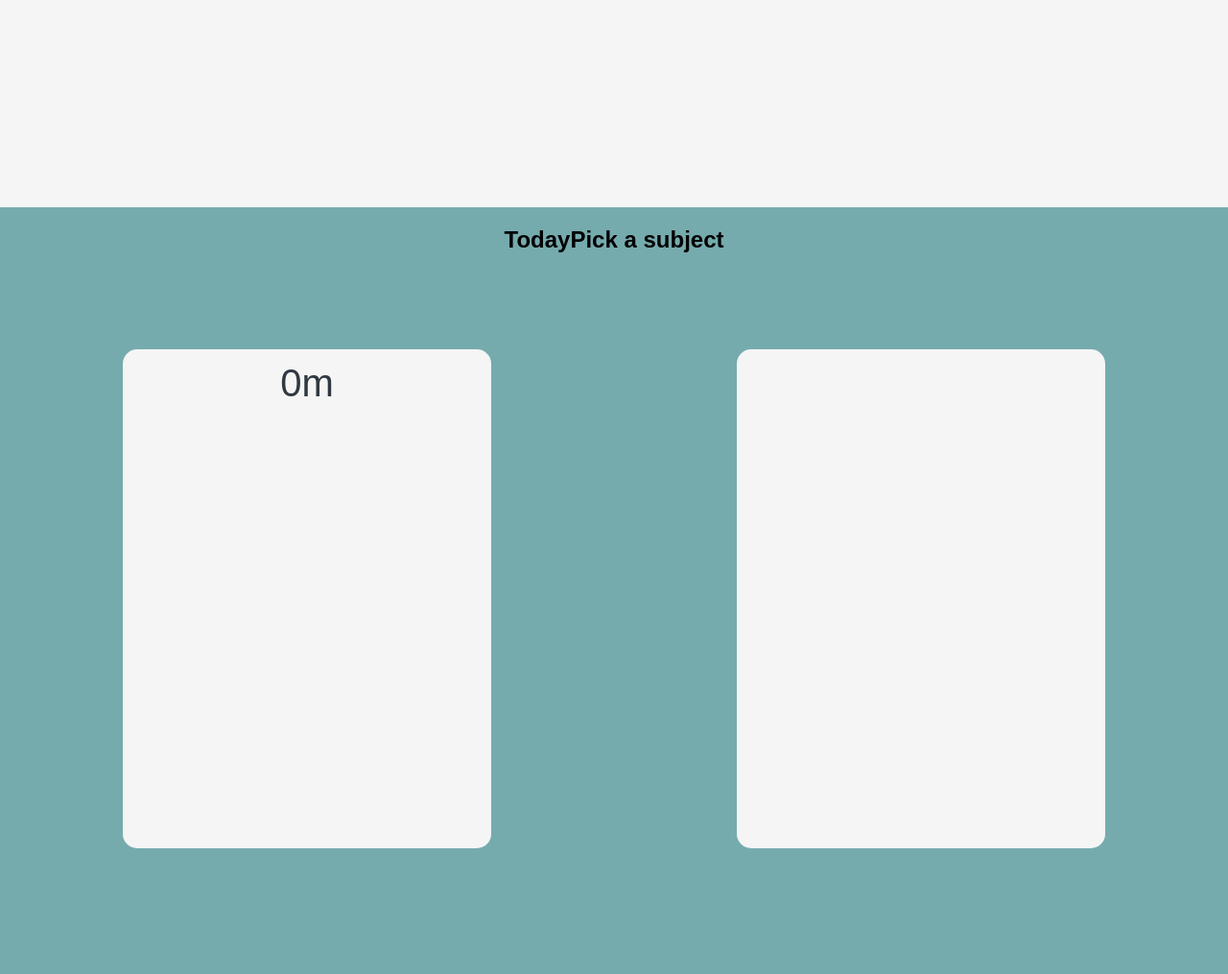
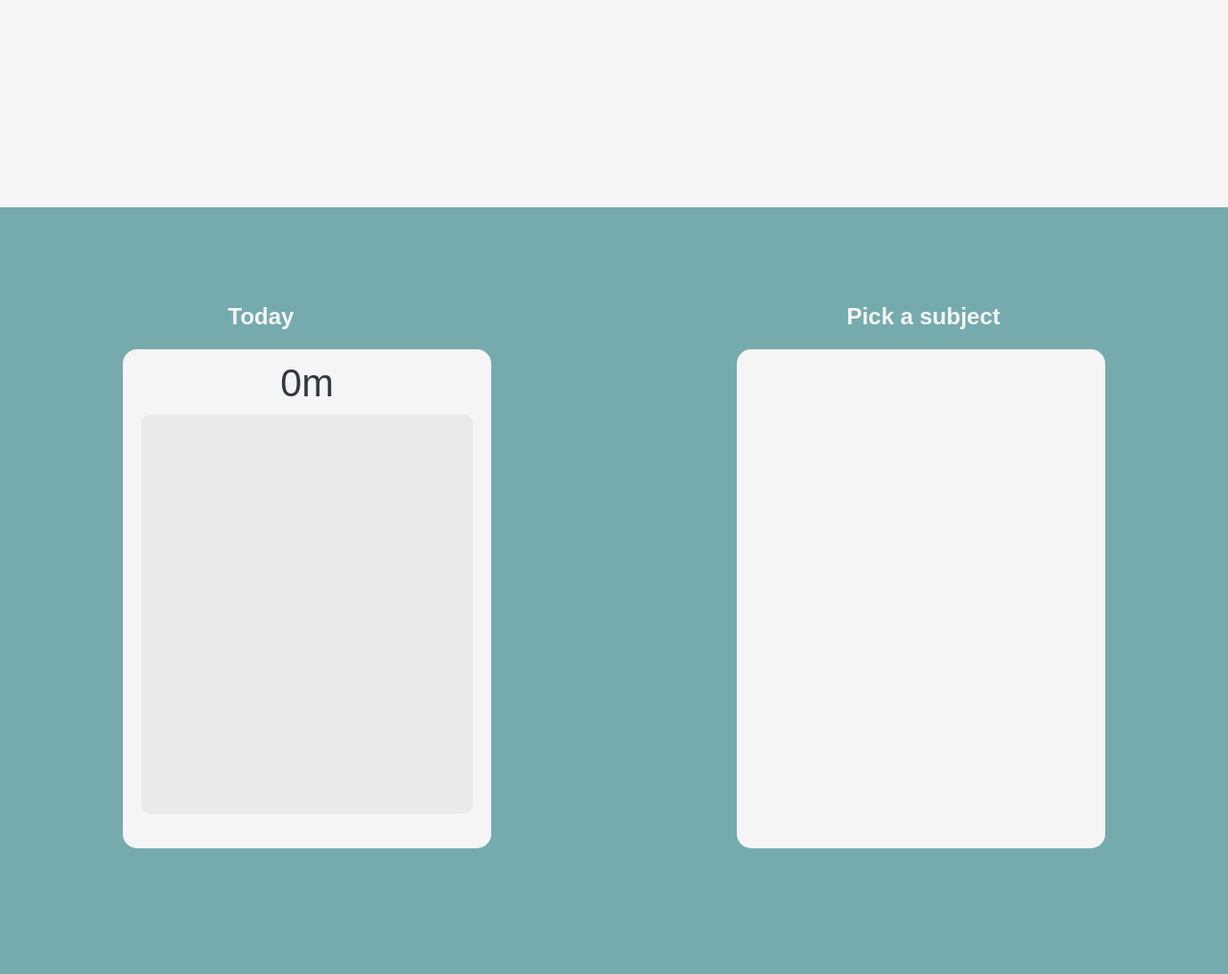
Before and after one commit to Maltiiski/StudyTracker, a Flask app: page / in a window 1280 px wide. Shown: the part 584-1599 px from the top of the page at 96% size. Run offline with Flask 3, Linux system fonts and the light colour scheme; some web fonts are replaced.

Commit message:
savecontrol

```diff
--- a/static/style.css
+++ b/static/style.css
@@ -10,6 +10,7 @@
     --abitblack: #303841;
     --abitorange: #ff5722;
     --abitblue: #76abae;
+    --abitgray: #eaeaea;
 }
 
 body {
@@ -137,6 +138,9 @@ section {
     display: flex;
     flex-direction: row;
     justify-content: center;
+    gap: 45vw;
+    margin-top: 10vh;
+    color: var(--abitwhite);
 }
 
 .subjectnstat {
@@ -144,7 +148,7 @@ section {
     flex-direction: row;
     justify-content: center;
     gap: 20vw;
-    margin-top: 10vh;
+    margin-top: 0;
 }
 
 .daily-stats {
@@ -171,3 +175,14 @@ section {
     font-weight: 400;
     font-size: 2.5rem;
 }
+
+#daily-counted {
+    display: inline-flex;
+    flex-direction: column;
+    align-items: center;
+    background-color: var(--abitgray);
+    min-width: 27vw;
+    min-height: 52vh;
+    margin-top: -3vh;
+    border-radius: 10px;
+}
```
